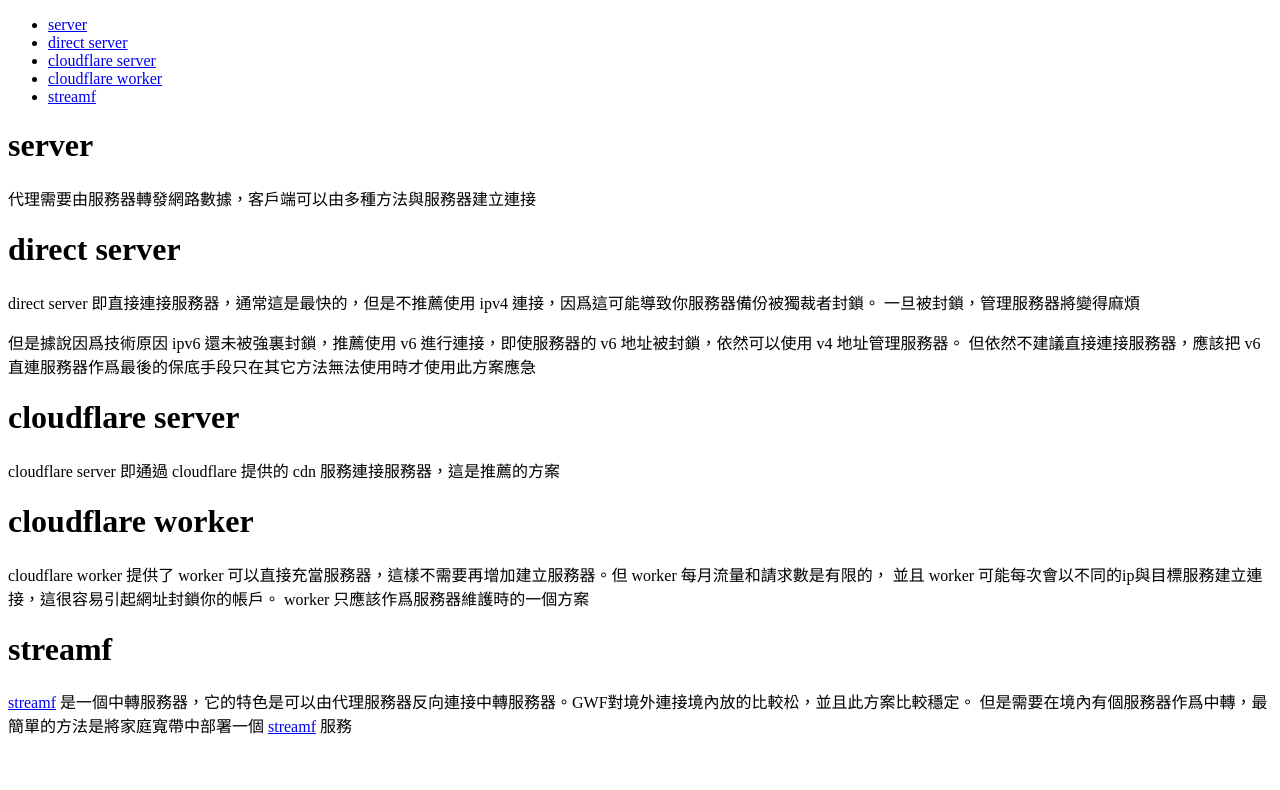
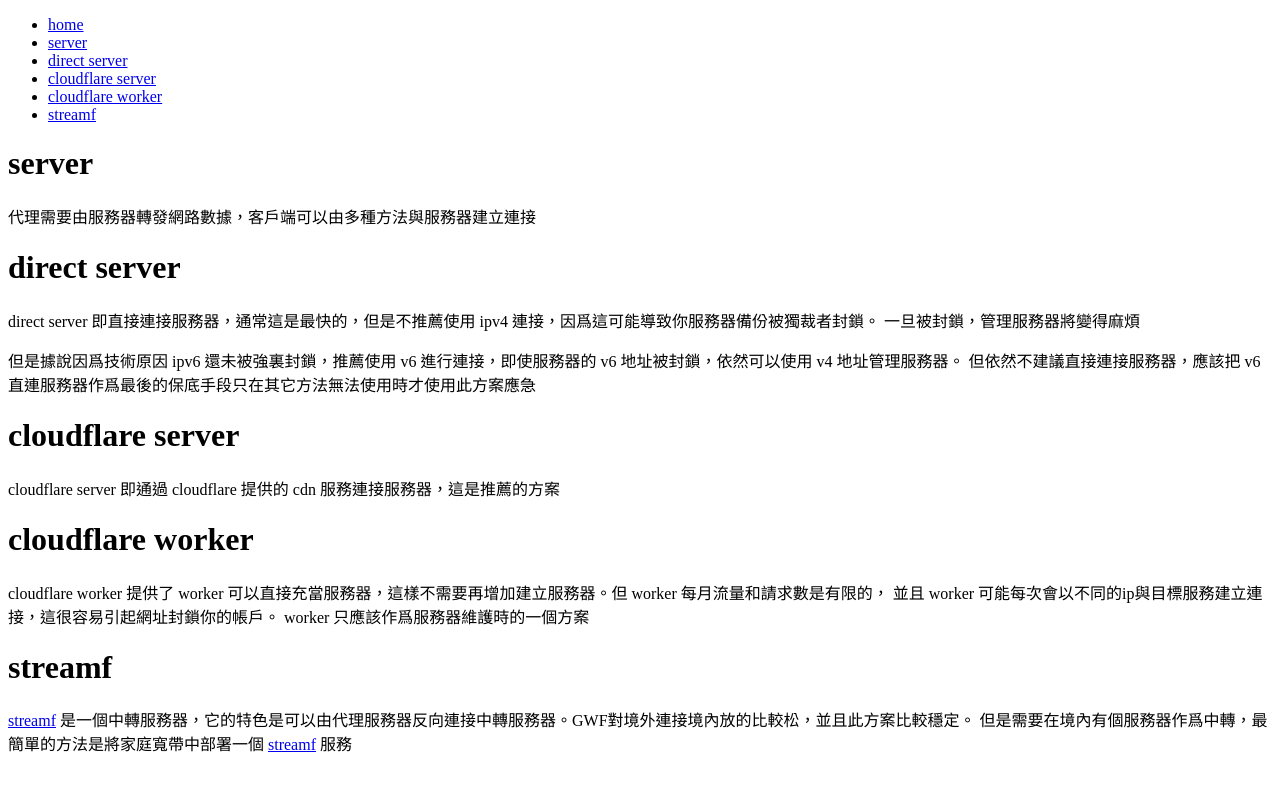
Before and after one commit to zuiwuchang/postx, a website: page server.html in a window 1280 px wide. Drawn offline with Linux system fonts and the light colour scheme.

Commit message:
server home

```diff
--- a/server.html
+++ b/server.html
@@ -9,6 +9,7 @@
 
 <body>
     <ul>
+        <li><a href="index.html">home</a></li>
         <li><a href="#server">server</a></li>
         <li><a href="#ds">direct server</a></li>
         <li><a href="#cs">cloudflare server</a></li>
```
